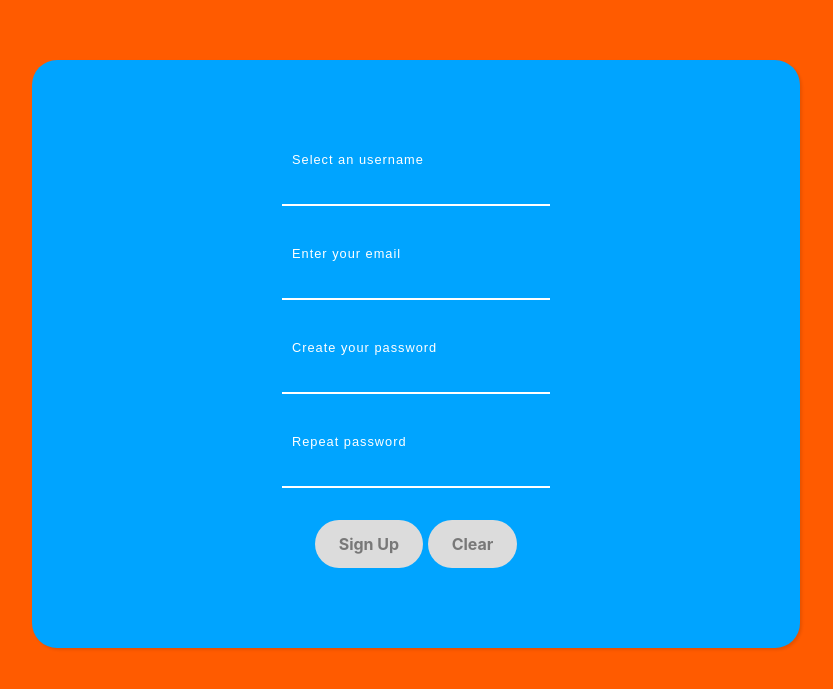
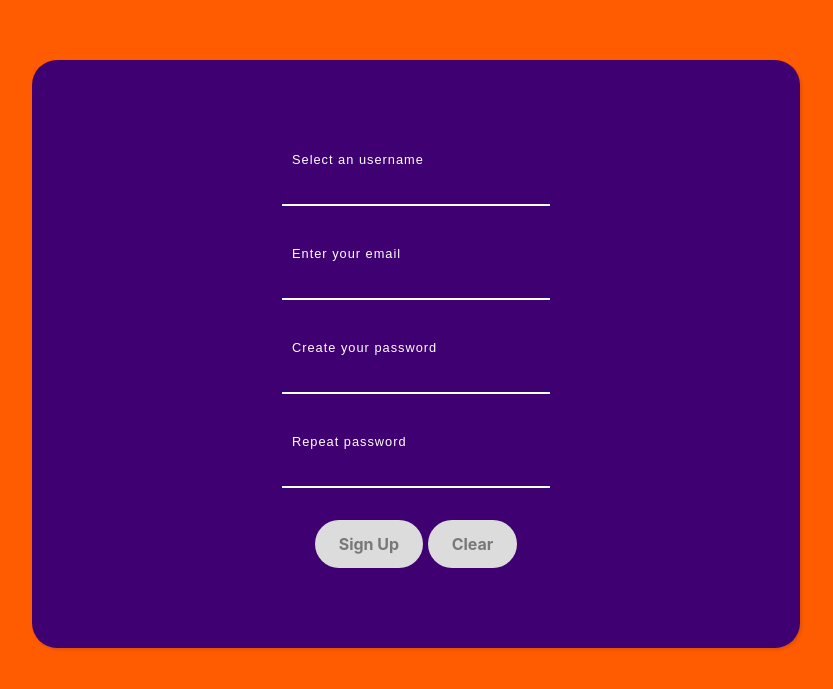
Before and after one commit to PietroColaguori/ForkMates, a PHP site: page /registration.html in a window 1280 px wide. Shown: the top 689 px of the page, without its empty margins (224-1057 px from the left). Run offline with PHP 8.4, Linux system fonts and the light colour scheme.

Commit message:
Cambio colore sfondo form.

```diff
--- a/Main/Pages/reg_style.css
+++ b/Main/Pages/reg_style.css
@@ -5,7 +5,7 @@ body {
   form {
     width: 60%;
     margin: 60px auto;
-    background: #00a4ff;
+    background: #3F0071;
     padding: 60px 120px 80px 120px;
     text-align: center;
     -webkit-box-shadow: 2px 2px 3px rgba(0,0,0,0.1);
```
